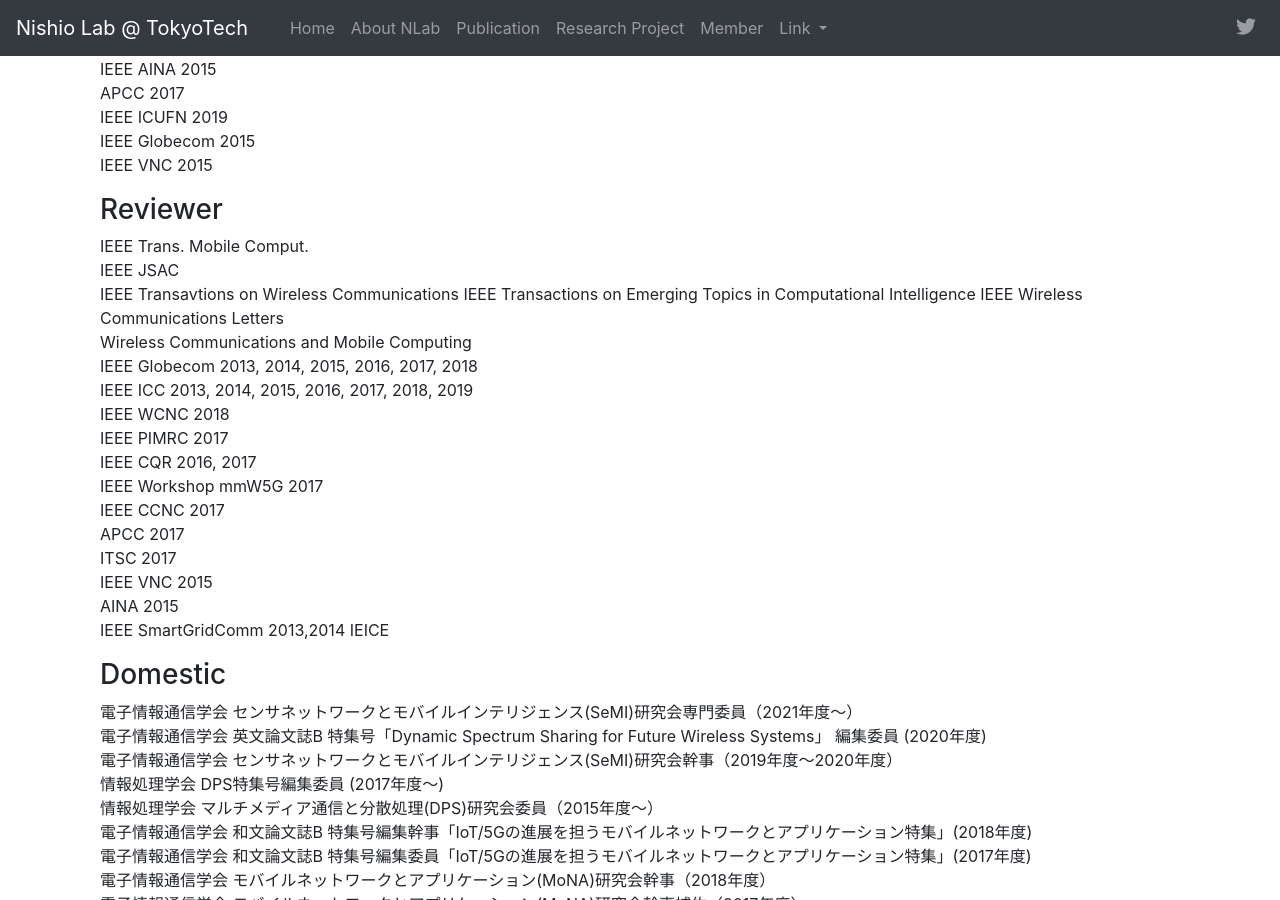
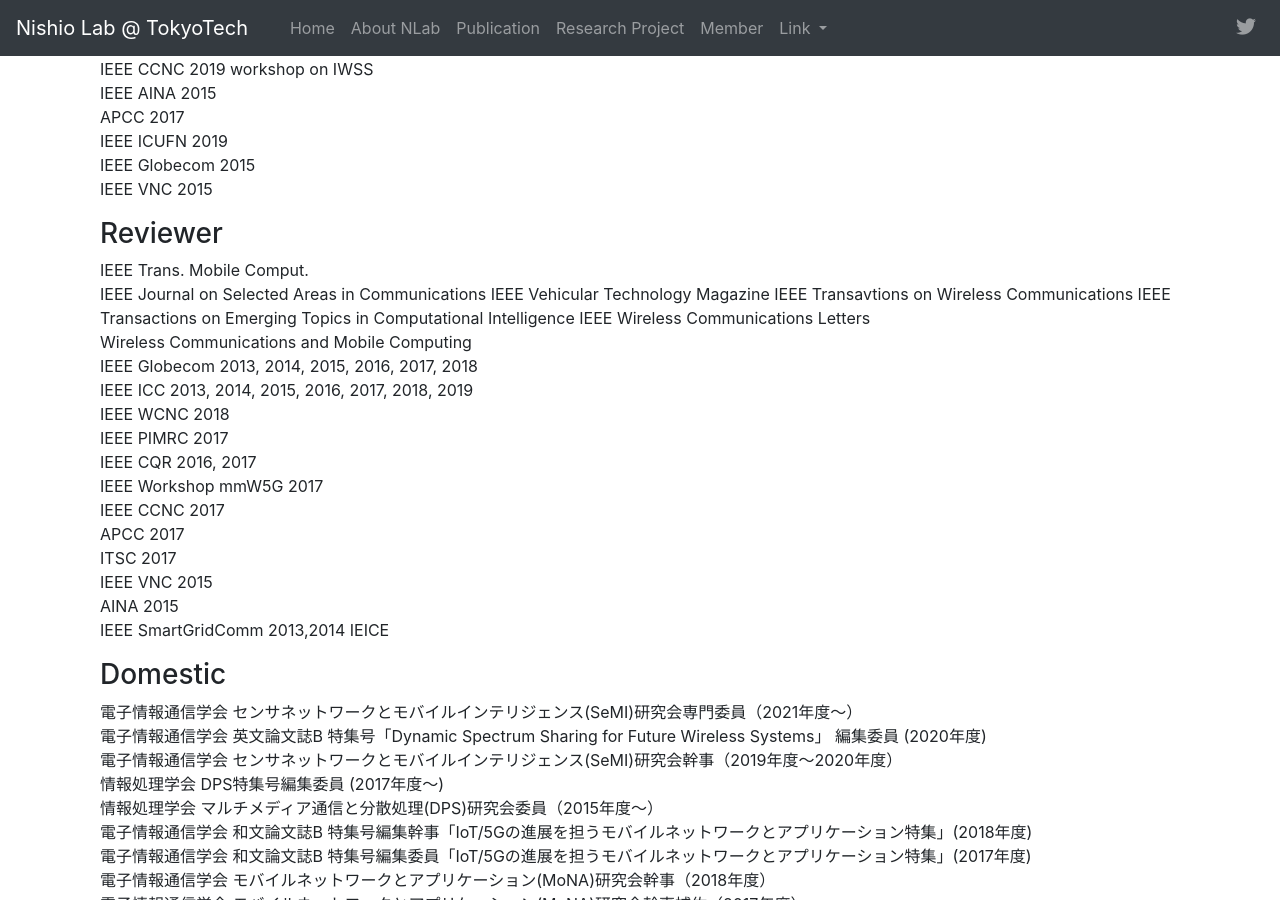
Before and after one commit to nishio-laboratory/nishio-laboratory.github.io, a Jekyll site: the page built from _pages/nishio.md, in a window 1280 px wide and 900 px high, scrolled down 3818 px. Built offline with Jekyll 4.4.1, drawn with Linux system fonts in a browser that asks for light colours; nearby versions of some CDN libraries; some of the changed text lies outside the part shown.

Commit message:
業績更新

```diff
--- a/_pages/nishio.md
+++ b/_pages/nishio.md
@@ -161,7 +162,8 @@ IEEE VNC 2015
 
 ### Reviewer
 IEEE Trans. Mobile Comput.
-IEEE JSAC
+IEEE Journal on Selected Areas in Communications
+IEEE Vehicular Technology Magazine
 IEEE Transavtions on Wireless Communications
 IEEE Transactions on Emerging Topics in Computational Intelligence
 IEEE Wireless Communications Letters
```
Also changed, not shown: other parts of _pages/nishio.md (+1 -0 lines).
